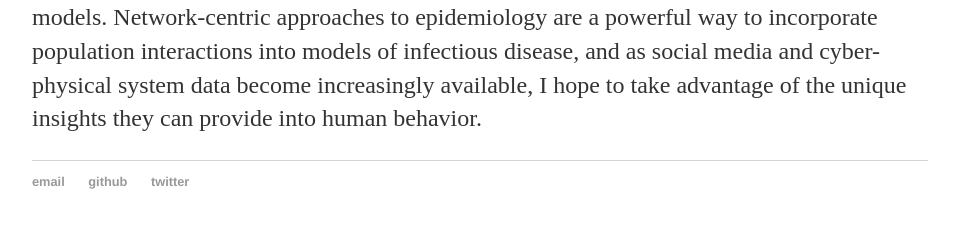
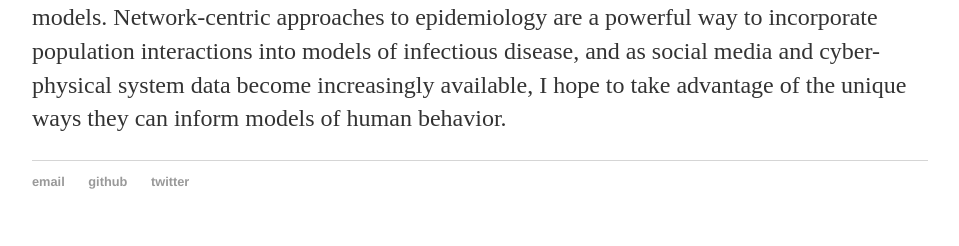
Before and after one commit to mpoterek/mpoterek.github.io, a Jekyll site: the page built from index.html, in a window 1280 px wide. Shown: the part 698-944 px from the top of the page, without its empty margins (160-1119 px from the left). Built offline with Jekyll 4.4.1, drawn with Linux system fonts in a browser that asks for light colours; some of the changed text lies outside the part shown.

Commit message:
Update index.html

```diff
--- a/index.html
+++ b/index.html
@@ -17,5 +17,5 @@
 		intervention strategies.</p>
 	<p>I am also excited by the use of nontraditional data and network approaches in mathematical models. Network-centric approaches to
 		epidemiology are a powerful way to incorporate population interactions into models of infectious disease, and as social
-		media and cyber-physical system data become increasingly available, I hope to take advantage of the unique insights they can
-		provide into human behavior.
+		media and cyber-physical system data become increasingly available, I hope to take advantage of the unique ways they can
+		inform models of human behavior.
```
